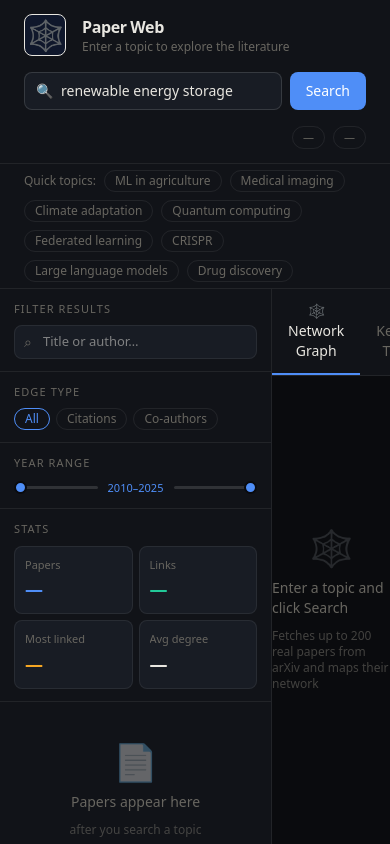
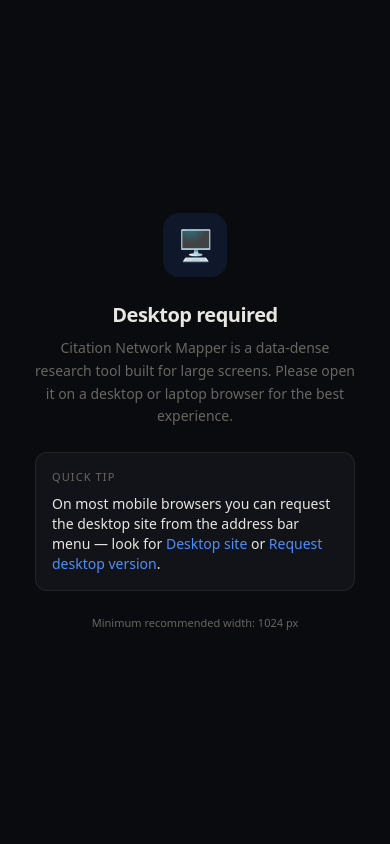
Before and after one commit to NwobiaDavid/PaperWeb, a Next.js app: page / in a window 390 px wide. Built offline with nearby package versions, Linux system fonts and the light colour scheme.

Commit message:
feat: add mobile gate screen for small viewports

```diff
--- a/components/CitationMapper.tsx
+++ b/components/CitationMapper.tsx
@@ -9,6 +9,7 @@
 import { fetchArxiv, sleep } from '@/lib/api';
 import { buildNetwork, computeTrends } from '@/lib/network';
 
+import MobileGate     from './MobileGate';
 import LoadingOverlay from './LoadingOverlay';
 import Header         from './Header';
 import QuickBar       from './QuickBar';
@@ -93,7 +94,7 @@
 
   const handleSelectPaper = useCallback((id: string) => {
     setSelectedId(id);
-    setActiveTab('graph');   // switch so the highlight is immediately visible
+    setActiveTab('graph');
   }, []);
 
   const topicLabel = data
@@ -101,7 +102,12 @@
     : 'Enter a topic to explore the literature';
 
   return (
-    <div className="flex flex-col h-screen bg-[#0a0b0e] text-[#e8e6e0] overflow-hidden">
+    <>
+      {/* ── Mobile gate — visible below md breakpoint, hidden above ── */}
+      <MobileGate />
+
+      {/* ── Full app — hidden below md breakpoint, visible above ── */}
+      <div className="hidden md:flex flex-col h-screen bg-[#0a0b0e] text-[#e8e6e0] overflow-hidden">
 
         {loading.active && (
           <LoadingOverlay text={loading.text} sub={loading.sub} />
@@ -150,7 +156,7 @@
               ))}
             </div>
 
-          {/* Panels — keep all mounted so D3/Chart state survives tab switches */}
+            {/* Panels — all mounted so D3/Chart state survives tab switches */}
             <div className={`flex-1 overflow-hidden ${activeTab === 'graph' ? 'flex' : 'hidden'}`}>
               <GraphPanel
                 data={data}
@@ -170,5 +176,6 @@
           </main>
         </div>
       </div>
+    </>
   );
 }
--- /dev/null
+++ b/components/MobileGate.tsx
@@ -0,0 +1,53 @@
+// components/MobileGate.tsx
+// -----------------------------------------------------------------------------
+// Shown on viewports narrower than the `md` breakpoint (< 768 px).
+// The full app is hidden via `hidden md:flex` on its wrapper in CitationMapper;
+// this screen fills the viewport in its place with no JavaScript required.
+
+export default function MobileGate() {
+  return (
+    <div
+      className="
+        flex md:hidden
+        flex-col items-center justify-center gap-6
+        h-screen w-screen px-8 text-center
+        bg-[#0a0b0e]
+      "
+    >
+      {/* Icon */}
+      <div
+        className="w-16 h-16 rounded-2xl flex items-center justify-center bg-slate-900 text-3xl flex-shrink-0"
+      >
+        🖥️
+      </div>
+
+      {/* Heading */}
+      <div className="space-y-2">
+        <h1 className="text-xl font-semibold tracking-tight text-[#e8e6e0]">
+          Desktop required
+        </h1>
+        <p className="text-sm text-[#686660] leading-relaxed max-w-xs">
+          Citation Network Mapper is a data-dense research tool built for large
+          screens. Please open it on a desktop or laptop browser for the best
+          experience.
+        </p>
+      </div>
+
+      {/* Tip card */}
+      <div className="w-full max-w-xs rounded-xl border border-white/[0.07] bg-[#111318] p-4 text-left space-y-2">
+        <p className="text-[11px] uppercase tracking-widest text-[#686660]">Quick tip</p>
+        <p className="text-sm text-[#e8e6e0]">
+          On most mobile browsers you can request the desktop site from the
+          address bar menu — look for{' '}
+          <span className="text-[#4f8ef7]">Desktop site</span> or{' '}
+          <span className="text-[#4f8ef7]">Request desktop version</span>.
+        </p>
+      </div>
+
+      {/* Minimum width note */}
+      <p className="text-[11px] text-[#686660]">
+        Minimum recommended width: 1024 px
+      </p>
+    </div>
+  );
+}
```
Lines whose indentation alone changed are shown as unchanged.
